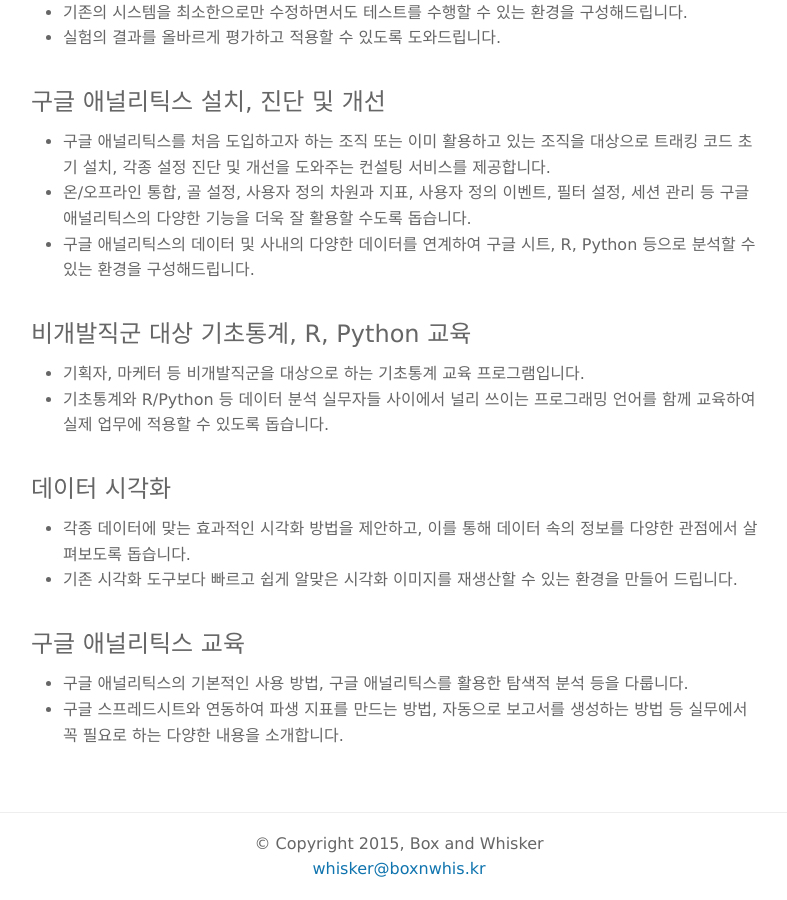
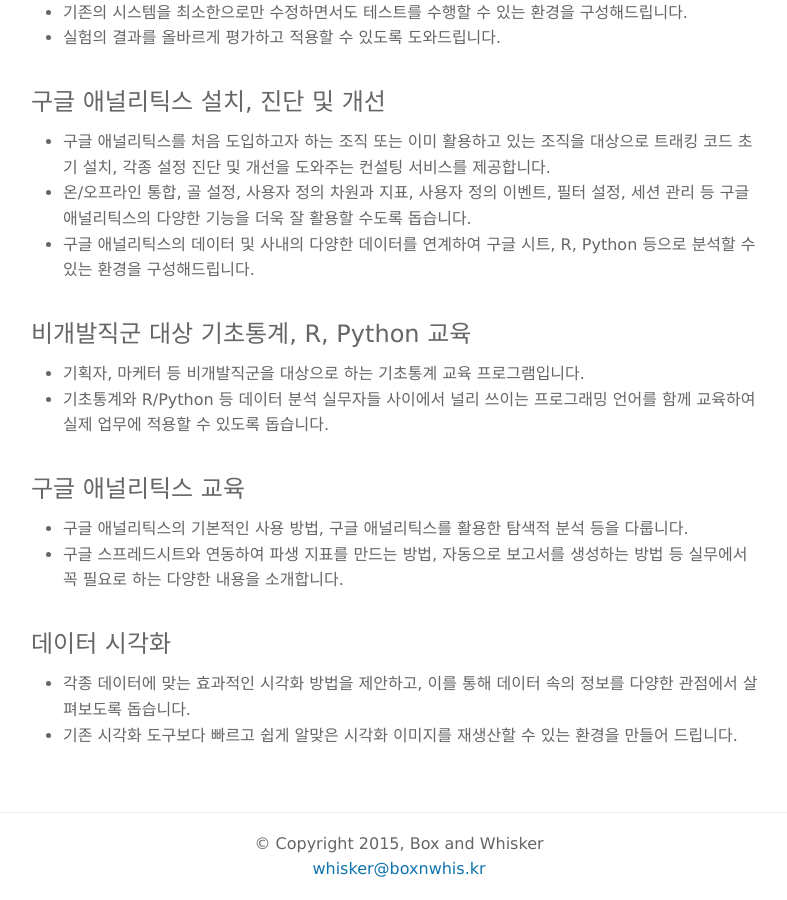
Before and after one commit to boxnwhiskr/boxnwhiskr.github.io, a Jekyll site: the page built from service.html, in a window 1280 px wide and 900 px high, scrolled down 1381 px. Shown: the whole window, without its empty margins (241-1028 px from the left). Built offline with Jekyll 4.4.1, drawn with Linux system fonts in a browser that asks for light colours; nearby versions of some CDN libraries; some web fonts are replaced.

Commit message:
Change the order of paragraphs

```diff
--- a/service.html
+++ b/service.html
@@ -70,18 +70,18 @@ title: Service and Products
             </ul>
         </li>
         <li>
+            <h2 class="name">구글 애널리틱스 교육</h2>
+            <ul class="features">
+                <li>구글 애널리틱스의 기본적인 사용 방법, 구글 애널리틱스를 활용한 탐색적 분석 등을 다룹니다.</li>
+                <li>구글 스프레드시트와 연동하여 파생 지표를 만드는 방법, 자동으로 보고서를 생성하는 방법 등 실무에서 꼭 필요로 하는 다양한 내용을 소개합니다.</li>
+            </ul>
+        </li>
+        <li>
             <h2 class="name">데이터 시각화</h2>
             <ul class="features">
                 <li>각종 데이터에 맞는 효과적인 시각화 방법을 제안하고, 이를 통해 데이터 속의 정보를 다양한 관점에서 살펴보도록 돕습니다.</li>
                 <li>기존 시각화 도구보다 빠르고 쉽게 알맞은 시각화 이미지를 재생산할 수 있는 환경을 만들어 드립니다.</li>
             </ul>
         </li>
-        <li>
-            <h2 class="name">구글 애널리틱스 교육</h2>
-            <ul class="features">
-                <li>구글 애널리틱스의 기본적인 사용 방법, 구글 애널리틱스를 활용한 탐색적 분석 등을 다룹니다.</li>
-                <li>구글 스프레드시트와 연동하여 파생 지표를 만드는 방법, 자동으로 보고서를 생성하는 방법 등 실무에서 꼭 필요로 하는 다양한 내용을 소개합니다.</li>
-            </ul>
-        </li>
     </ul>
 </section>
```
